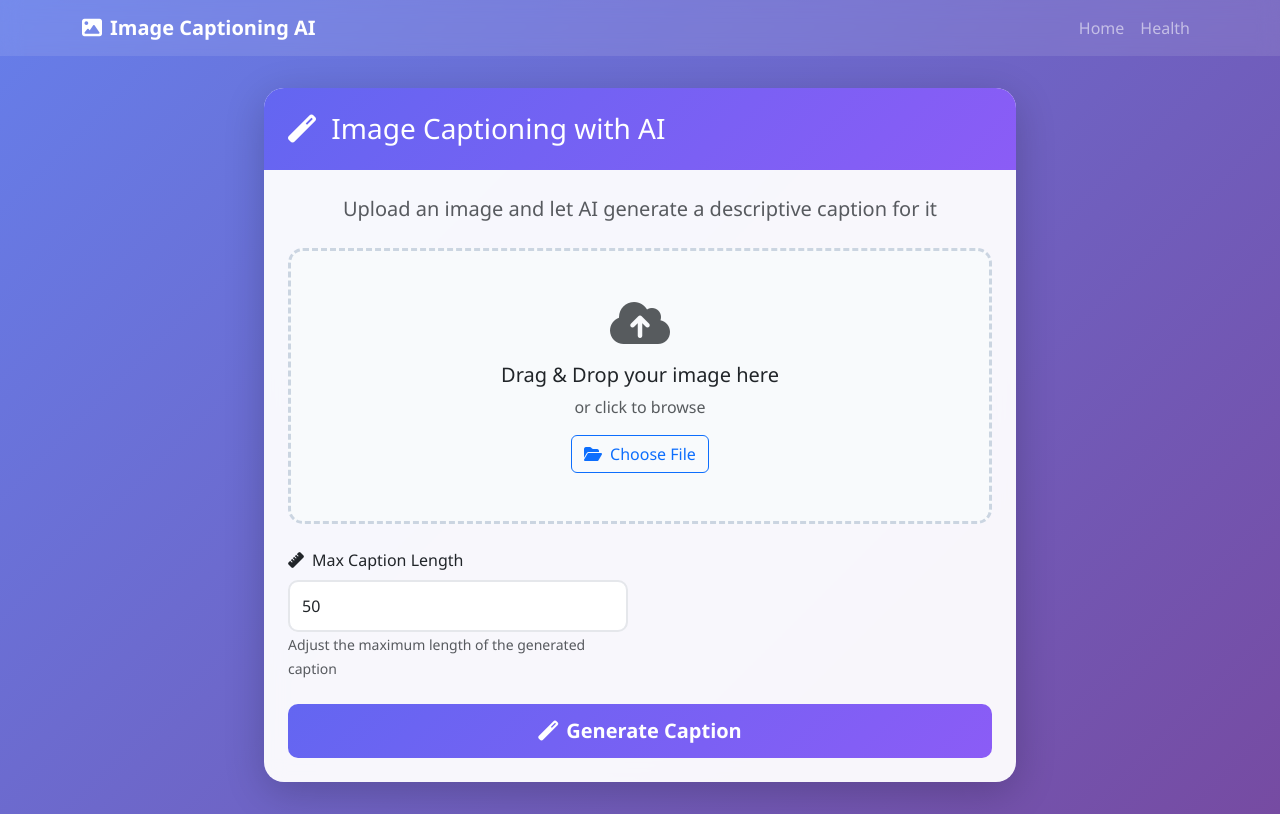
After one commit to dungarpan/Image-Captioning, a FastAPI app: template templates/index.html in a window 1280 px wide. The commit adds this page. Run offline with FastAPI, Linux system fonts and the light colour scheme; the template is opened without the code that fills it, so the values that code supplies are empty.

Commit message:
Modify templates for the project

```diff
--- a/app.py
+++ b/app.py
@@ -38,16 +38,13 @@ async def load_model():
     print("Model loaded successfully!")
 
 
-@app.get("/")
-async def root():
-    """Root endpoint with API information"""
-    return {
-        "message": "Image Captioning API",
-        "endpoints": {
-            "/caption": "POST - Upload an image to get a caption",
-            "/health": "GET - Check API health status"
-        }
-    }
+@app.get("/", response_class=HTMLResponse)
+async def root(request: Request):
+    """Root endpoint with frontend interface"""
+    return templates.TemplateResponse(
+        "index.html",
+        {"request": request}
+    )
 
 
 @app.get("/health")
@@ -77,7 +74,7 @@ async def generate_caption(
     """
     try:
         # Validate file type
-        if not file.content_type.startswith("image/"):
+        if file.content_type and not file.content_type.startswith("image/"):
             raise HTTPException(
                 status_code=400,
                 detail="File must be an image"
--- a/templates/base.html
+++ b/templates/base.html
@@ -0,0 +1,158 @@
+<!DOCTYPE html>
+<html lang="en">
+<head>
+    <meta charset="UTF-8">
+    <meta name="viewport" content="width=device-width, initial-scale=1.0">
+    <title>{% block title %}Image Captioning API{% endblock %}</title>
+    <link href="https://cdn.jsdelivr.net/npm/bootstrap@5.3.0/dist/css/bootstrap.min.css" rel="stylesheet">
+    <link href="https://cdnjs.cloudflare.com/ajax/libs/font-awesome/6.4.0/css/all.min.css" rel="stylesheet">
+    <style>
+        :root {
+            --primary-color: #6366f1;
+            --secondary-color: #8b5cf6;
+            --gradient: linear-gradient(135deg, var(--primary-color) 0%, var(--secondary-color) 100%);
+        }
+
+        body {
+            background: linear-gradient(135deg, #667eea 0%, #764ba2 100%);
+            min-height: 100vh;
+            font-family: 'Segoe UI', Tahoma, Geneva, Verdana, sans-serif;
+        }
+
+        .main-container {
+            padding: 2rem 0;
+        }
+
+        .card {
+            border: none;
+            border-radius: 20px;
+            box-shadow: 0 10px 40px rgba(0, 0, 0, 0.2);
+            backdrop-filter: blur(10px);
+            background: rgba(255, 255, 255, 0.95);
+        }
+
+        .card-header {
+            background: var(--gradient);
+            color: white;
+            border-radius: 20px 20px 0 0 !important;
+            padding: 1.5rem;
+            border: none;
+        }
+
+        .btn-primary {
+            background: var(--gradient);
+            border: none;
+            border-radius: 10px;
+            padding: 0.75rem 2rem;
+            font-weight: 600;
+            transition: transform 0.2s, box-shadow 0.2s;
+        }
+
+        .btn-primary:hover {
+            transform: translateY(-2px);
+            box-shadow: 0 5px 20px rgba(99, 102, 241, 0.4);
+        }
+
+        .form-control, .form-select {
+            border-radius: 10px;
+            border: 2px solid #e5e7eb;
+            padding: 0.75rem;
+            transition: border-color 0.3s;
+        }
+
+        .form-control:focus, .form-select:focus {
+            border-color: var(--primary-color);
+            box-shadow: 0 0 0 0.2rem rgba(99, 102, 241, 0.25);
+        }
+
+        .upload-area {
+            border: 3px dashed #cbd5e1;
+            border-radius: 15px;
+            padding: 3rem;
+            text-align: center;
+            transition: all 0.3s;
+            cursor: pointer;
+            background: #f8fafc;
+        }
+
+        .upload-area:hover {
+            border-color: var(--primary-color);
+            background: #f1f5f9;
+        }
+
+        .upload-area.dragover {
+            border-color: var(--primary-color);
+            background: #eef2ff;
+        }
+
+        .preview-image {
+            max-width: 100%;
+            border-radius: 15px;
+            box-shadow: 0 5px 15px rgba(0, 0, 0, 0.1);
+            margin-top: 1rem;
+        }
+
+        .caption-result {
+            background: linear-gradient(135deg, #f0f9ff 0%, #e0f2fe 100%);
+            border-left: 4px solid var(--primary-color);
+            border-radius: 10px;
+            padding: 1.5rem;
+            margin-top: 1.5rem;
+        }
+
+        .navbar {
+            background: rgba(255, 255, 255, 0.1) !important;
+            backdrop-filter: blur(10px);
+        }
+
+        .navbar-brand {
+            font-weight: 700;
+            color: white !important;
+        }
+    </style>
+    {% block extra_css %}{% endblock %}
+</head>
+<body>
+    <nav class="navbar navbar-expand-lg navbar-dark">
+        <div class="container">
+            <a class="navbar-brand" href="/">
+                <i class="fas fa-image me-2"></i>Image Captioning AI
+            </a>
+            <button class="navbar-toggler" type="button" data-bs-toggle="collapse" data-bs-target="#navbarNav">
+                <span class="navbar-toggler-icon"></span>
+            </button>
+            <div class="collapse navbar-collapse" id="navbarNav">
+                <ul class="navbar-nav ms-auto">
+                    <li class="nav-item">
+                        <a class="nav-link" href="/">Home</a>
+                    </li>
+                    <li class="nav-item">
+                        <a class="nav-link" href="/health">Health</a>
+                    </li>
+                </ul>
+            </div>
+        </div>
+    </nav>
+
+    <div class="container main-container">
+        <div class="row justify-content-center">
+            <div class="col-lg-10 col-xl-8">
+                <div class="card">
+                    <div class="card-header">
+                        <h1 class="h3 mb-0">
+                            <i class="fas fa-magic me-2"></i>
+                            {% block header %}Image Captioning with AI{% endblock %}
+                        </h1>
+                    </div>
+                    <div class="card-body p-4">
+                        {% block content %}{% endblock %}
+                    </div>
+                </div>
+            </div>
+        </div>
+    </div>
+
+    <script src="https://cdn.jsdelivr.net/npm/bootstrap@5.3.0/dist/js/bootstrap.bundle.min.js"></script>
+    {% block extra_js %}{% endblock %}
+</body>
+</html>
--- /dev/null
+++ b/templates/index.html
@@ -0,0 +1,130 @@
+{% extends "base.html" %}
+
+{% block title %}Image Captioning - Home{% endblock %}
+
+{% block content %}
+<div class="text-center mb-4">
+    <p class="lead text-muted">Upload an image and let AI generate a descriptive caption for it</p>
+</div>
+
+<form id="uploadForm" action="/caption" method="POST" enctype="multipart/form-data">
+    <div class="upload-area mb-4" id="uploadArea">
+        <i class="fas fa-cloud-upload-alt fa-3x text-muted mb-3"></i>
+        <h5 class="mb-2">Drag & Drop your image here</h5>
+        <p class="text-muted mb-3">or click to browse</p>
+        <input type="file" name="file" id="fileInput" class="d-none" accept="image/*" required>
+        <button type="button" class="btn btn-outline-primary" onclick="document.getElementById('fileInput').click()">
+            <i class="fas fa-folder-open me-2"></i>Choose File
+        </button>
+    </div>
+
+    <div id="previewContainer" class="d-none mb-4">
+        <img id="previewImage" src="" alt="Preview" class="preview-image">
+        <div class="mt-3 text-center">
+            <button type="button" class="btn btn-sm btn-outline-danger" onclick="clearPreview()">
+                <i class="fas fa-times me-1"></i>Remove Image
+            </button>
+        </div>
+    </div>
+
+    <div class="row mb-4">
+        <div class="col-md-6">
+            <label for="maxLength" class="form-label">
+                <i class="fas fa-ruler me-2"></i>Max Caption Length
+            </label>
+            <input type="number" class="form-control" id="maxLength" name="max_length" value="50" min="10" max="200">
+            <small class="text-muted">Adjust the maximum length of the generated caption</small>
+        </div>
+    </div>
+
+    <div class="d-grid">
+        <button type="submit" class="btn btn-primary btn-lg" id="submitBtn">
+            <i class="fas fa-magic me-2"></i>Generate Caption
+        </button>
+    </div>
+</form>
+
+<div id="loadingSpinner" class="text-center d-none mt-4">
+    <div class="spinner-border text-primary" role="status">
+        <span class="visually-hidden">Loading...</span>
+    </div>
+    <p class="mt-3 text-muted">Processing your image with AI...</p>
+</div>
+{% endblock %}
+
+{% block extra_js %}
+<script>
+    const fileInput = document.getElementById('fileInput');
+    const uploadArea = document.getElementById('uploadArea');
+    const previewContainer = document.getElementById('previewContainer');
+    const previewImage = document.getElementById('previewImage');
+    const uploadForm = document.getElementById('uploadForm');
+    const submitBtn = document.getElementById('submitBtn');
+    const loadingSpinner = document.getElementById('loadingSpinner');
+
+    // Click to upload
+    uploadArea.addEventListener('click', () => {
+        fileInput.click();
+    });
+
+    // File input change
+    fileInput.addEventListener('change', (e) => {
+        handleFile(e.target.files[0]);
+    });
+
+    // Drag and drop
+    uploadArea.addEventListener('dragover', (e) => {
+        e.preventDefault();
+        uploadArea.classList.add('dragover');
+    });
+
+    uploadArea.addEventListener('dragleave', () => {
+        uploadArea.classList.remove('dragover');
+    });
+
+    uploadArea.addEventListener('drop', (e) => {
+        e.preventDefault();
+        uploadArea.classList.remove('dragover');
+        const file = e.dataTransfer.files[0];
+        if (file && file.type.startsWith('image/')) {
+            fileInput.files = e.dataTransfer.files;
+            handleFile(file);
+        } else {
+            alert('Please drop an image file');
+        }
+    });
+
+    function handleFile(file) {
+        if (file && file.type.startsWith('image/')) {
+            const reader = new FileReader();
+            reader.onload = (e) => {
+                previewImage.src = e.target.result;
+                previewContainer.classList.remove('d-none');
+                uploadArea.style.display = 'none';
+            };
+            reader.readAsDataURL(file);
+        } else {
+            alert('Please select an image file');
+        }
+    }
+
+    function clearPreview() {
+        fileInput.value = '';
+        previewContainer.classList.add('d-none');
+        uploadArea.style.display = 'block';
+        previewImage.src = '';
+    }
+
+    // Form submission
+    uploadForm.addEventListener('submit', (e) => {
+        if (!fileInput.files.length) {
+            e.preventDefault();
+            alert('Please select an image first');
+            return;
+        }
+        submitBtn.disabled = true;
+        submitBtn.innerHTML = '<i class="fas fa-spinner fa-spin me-2"></i>Processing...';
+        loadingSpinner.classList.remove('d-none');
+    });
+</script>
+{% endblock %}
```
Also changed, not shown: templates/caption.html (+38 -15 lines).
